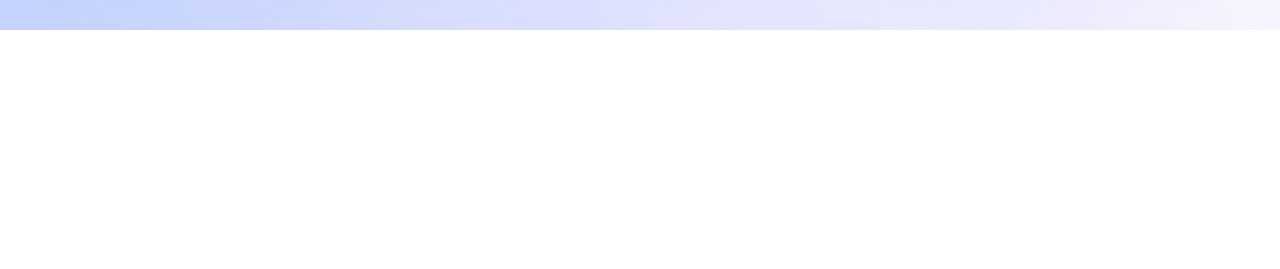
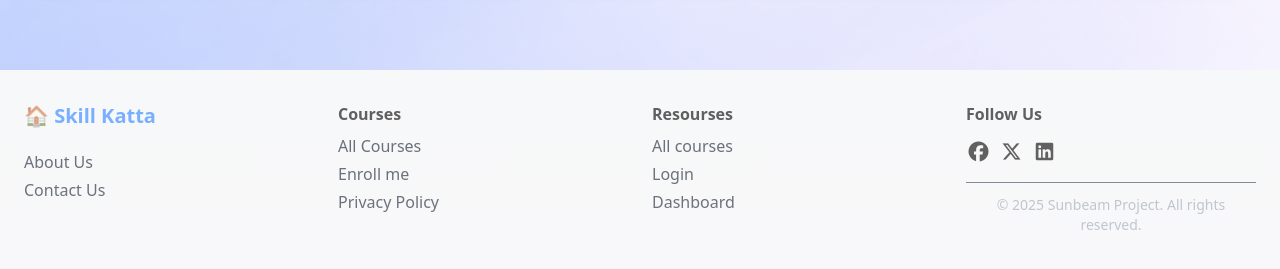
Before and after one commit to udaysinh-bodare/courseProject, a React (Vite) app in the folder client/: page / in a window 1280 px wide. Shown: the part 1638-1907 px from the top of the page. Before the commit the page ends 1668 px from the top, so only its background shows below. Built offline with nearby package versions, Linux system fonts and the light colour scheme; no server answers.

Commit message:
Feat: Footer Added into Landing Page.

```diff
--- a/client/src/pages/LandingPage/Landing.jsx
+++ b/client/src/pages/LandingPage/Landing.jsx
@@ -6,6 +6,7 @@ import Navbar from "../../components/Navbar";
 import { useNavigate } from "react-router";
 import { getAllCourses } from "../../services/coursesServices";
 import CourseCard from "../../components/CourseCard";
+import Footer from "../../components/Footer";
 
 function Landing() {
 	const [loading, setLoading] = useState(true);
@@ -142,10 +143,12 @@ function Landing() {
 					</div>
 				</section>
 			</div>
+			<div className="footer">
+				<Footer />
+			</div>
 		</div>
 	);
 }
-
 
 function CourseCarousel() {
 	const navigate = useNavigate();
@@ -158,7 +161,8 @@ function CourseCarousel() {
 		{
 			course_id: 1,
 			course_name: "Full-Stack MERN Development",
-      description: "Learn MongoDB, Express, React and Node with real projects.",
+			description:
+				"Learn MongoDB, Express, React and Node with real projects.",
 			fees: 12999,
 			start_date: "2025-02-10",
 		},
@@ -185,7 +189,9 @@ function CourseCarousel() {
 				const res = await getAllCourses();
 				const data = res?.data?.data;
 
-        setCourses(Array.isArray(data) && data.length ? data : fallbackCourses);
+				setCourses(
+					Array.isArray(data) && data.length ? data : fallbackCourses
+				);
 			} catch {
 				setCourses(fallbackCourses);
 			}
@@ -258,6 +264,4 @@ function CourseCarousel() {
 	);
 }
 
-
-
 export default Landing;
```
Lines whose indentation alone changed are shown as unchanged.
